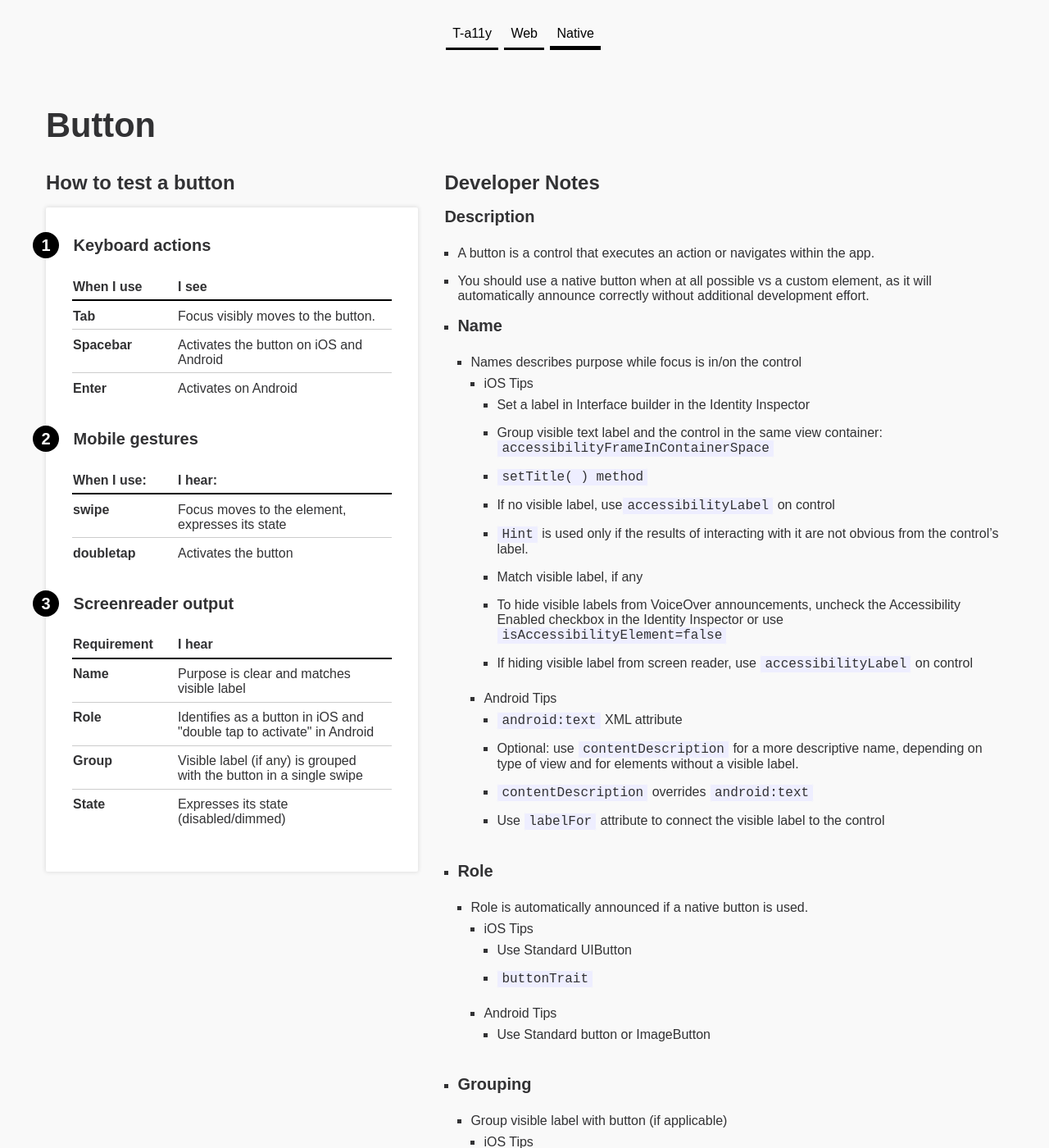
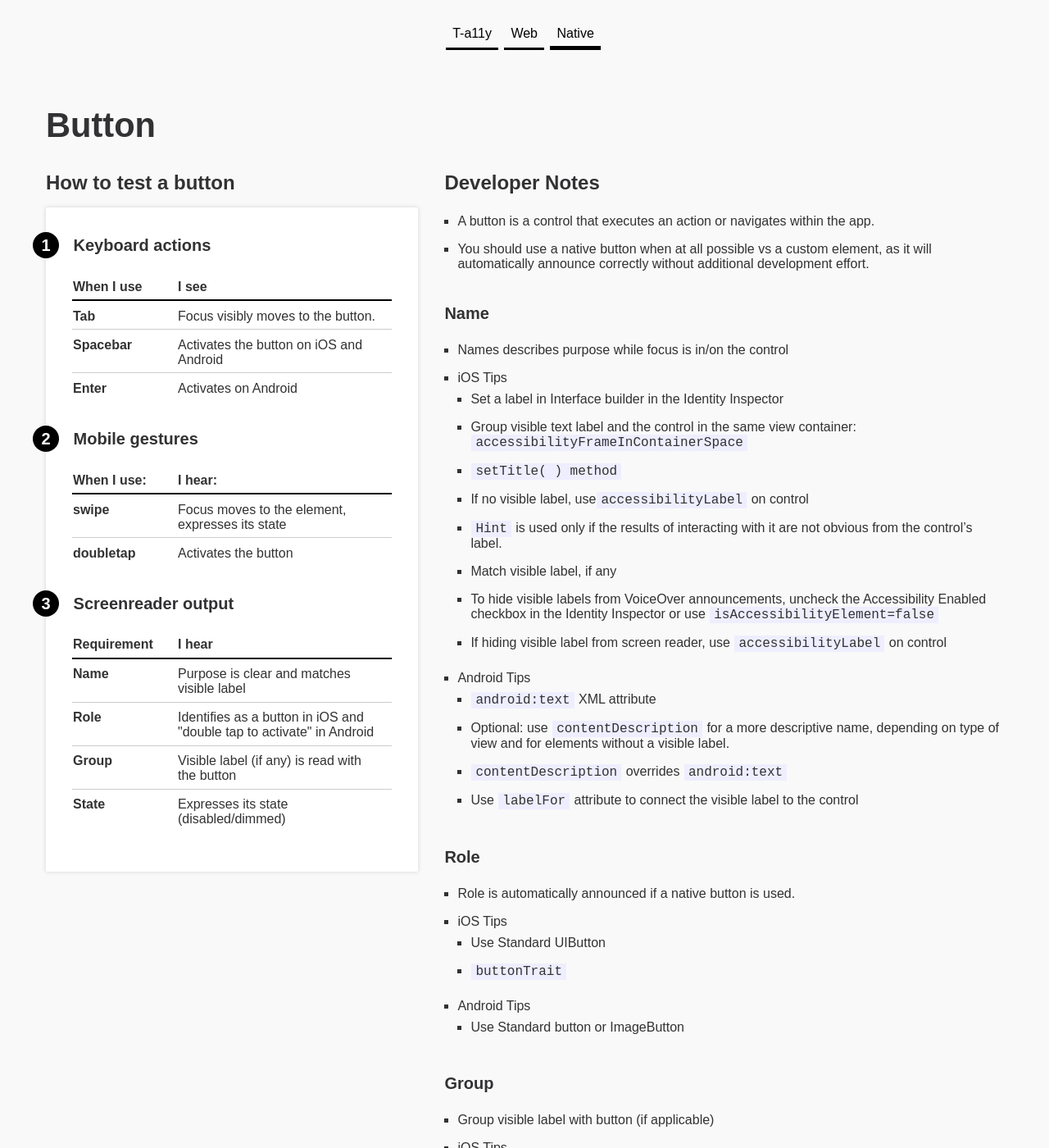
Before and after one commit to charlietriplett/OpenA11yEngineer, a Jekyll site: the page built from _checklist-native/button.md, in a window 1280 px wide and 1400 px high. Shown: the whole window at 82% size. Built offline with Jekyll 4.4.1, drawn with Linux system fonts in a browser that asks for light colours.

Commit message:
Updated formatting

```diff
--- a/_checklist-native/button.md
+++ b/_checklist-native/button.md
@@ -11,7 +10,6 @@
     Activates the button on iOS and Android
   enter: |
     Activates on Android
-
 
 mobile:
   swipe: |
@@ -24,91 +22,101 @@
 role:  |
   Identifies as a button in iOS and "double tap to activate" in Android
 group: |
-  Visible label (if any) is grouped with the button in a single swipe
+  Visible label (if any) is read with the button
 state: |
   Expresses its state (disabled/dimmed)
 
 ---
 
+## Developer Notes
 
-## Developer Notes
-### **Description**
-* A button is a control that executes an action or navigates within the app.
-* You should use a native button when at all possible vs a custom element, as it will automatically announce correctly without additional development effort.
-* ### **Name**
-  * Names describes purpose while focus is in/on the control
-    * iOS Tips
-      * Set a label in Interface builder in the Identity Inspector
-      * Group visible text label and the control in the same view container: `accessibilityFrameInContainerSpace`
-      * `setTitle( ) method`
-      * If no visible label, use`accessibilityLabel` on control
-      * `Hint` is used only if the results of interacting with it are not obvious from the control's label.
-      * Match visible label, if any
-      * To hide visible labels from VoiceOver announcements, uncheck the Accessibility Enabled checkbox in the Identity Inspector or use `isAccessibilityElement=false`
-      * If hiding visible label from screen reader, use `accessibilityLabel` on control
-    * Android Tips
-      * `android:text` XML attribute
-      * Optional: use `contentDescription` for a more descriptive name, depending on type of view and for elements without a visible label.
-      * `contentDescription` overrides `android:text`
-      * Use `labelFor` attribute to connect the visible label to the control
-* ### **Role**
-  * Role is automatically announced if a native button is used.
-    * iOS Tips
-      * Use Standard UIButton
-      * `buttonTrait`
-    * Android Tips
-      * Use Standard button or ImageButton
-* ### **Grouping**
-  * Group visible label with button (if applicable)
-    * iOS Tips
-      - `accessibilityFrame`
-      - `accessibilityFrameInContainerSpace`
-      - GroupView
-      - Only the container class is an accessible element, `isAccessibilityElement=true` and announces all elements in one announcement  This makes child elements no longer accessible by screen reader.
-    * Android Tips
-      - ViewGroup
-      - Set the container object's `android:screenReaderFocusable attribute=true`, and each inner object's `android:focusable attribute=false`. In doing so, accessibility services can present the inner elements' `contentDescriptions` or names, one after the other, in a single announcement.
-* ### **State**
-  * States can be selected, dimmed/disabled, on/off.
-    * iOS Tips
-      - Active: `isEnabled property`
-      - Disabled: `UIAccessibilityTraitNotEnabled`
-      - Announcement: dimmed
-    * Android Tips
-      - Active: `android:enabled=true`
-      - Disabled: `android:enabled=false`
-      - Announcement: disabled
-* ### **Focus**
-  * Only manage focus when needed.  Primarily, let the device manage default focus order
-  * Consider how focus should be managed between child elements and their parent views or containers
-    * iOS Tips
-      - `accessibilityElementIsFocused`
-      - `isAccessibilityElement=true`, makes the element visible to the Accessibility API
-      - `accessibilityElementsHidden` indicates that the children elements of the target element are visible or not to the Accessibility API
-      - `accessibilityViewIsModal` contains the screen reader focus inside the Modal
-      - To move screen reader focus to newly revealed content: `UIAccessibilityLayoutChangedNotification`
-      - To NOT move focus, but announce new content: `UIAccessibilityAnnouncementNotification`
-    * Android Tips
-      - `importantForAccessibility` makes the element visible to the Accessibility API
-      - `android:focusable=true`
-      - `android=clickable=true`
-      - Implement an `onClick( )` event handler for keyboard, not `onTouch( )`
-      - `nextFocusDown`
-      - `nextFocusUp`
-      - `nextFocusRight`
-      - `nextFocusLeft`
-      - `accessibilityTraversalBefore` (or after)
-      - To move screen reader focus to newly revealed content: `Type_View_Focused`
-      - To NOT move focus, but announce new content: `accessibilityLiveRegion`
-        - Polite or Assertive settings
-      - To hide controls: `Important_For_Accessibility_false`
-* ### **Actions**
-  * For external keyboard and screen reader:
-    * iOS Tips
-      * Screen reader - to activate:  double tap
-      * Keyboard - to focus: tab or arrow keys
-      * Keyboard - to activate: space bar
-    * Android Tips
-      * Screen reader - to activate:  double tap
-      * Keyboard - to focus: tab or arrow keys
-      * Keyboard - to activate: space bar or enter key
+- A button is a control that executes an action or navigates within the app.
+- You should use a native button when at all possible vs a custom element, as it will automatically announce correctly without additional development effort.
+
+### Name
+
+- Names describes purpose while focus is in/on the control
+- iOS Tips
+  - Set a label in Interface builder in the Identity Inspector
+  - Group visible text label and the control in the same view container: `accessibilityFrameInContainerSpace`
+  - `setTitle( ) method`
+  - If no visible label, use`accessibilityLabel` on control
+  - `Hint` is used only if the results of interacting with it are not obvious from the control's label.
+  - Match visible label, if any
+  - To hide visible labels from VoiceOver announcements, uncheck the Accessibility Enabled checkbox in the Identity Inspector or use `isAccessibilityElement=false`
+  - If hiding visible label from screen reader, use `accessibilityLabel` on control
+- Android Tips
+  - `android:text` XML attribute
+  - Optional: use `contentDescription` for a more descriptive name, depending on type of view and for elements without a visible label.
+  - `contentDescription` overrides `android:text`
+  - Use `labelFor` attribute to connect the visible label to the control
+
+### Role
+
+- Role is automatically announced if a native button is used.
+- iOS Tips
+  - Use Standard UIButton
+  - `buttonTrait`
+- Android Tips
+  - Use Standard button or ImageButton
+
+### Group
+
+- Group visible label with button (if applicable)
+- iOS Tips
+  - `accessibilityFrame`
+  - `accessibilityFrameInContainerSpace`
+  - GroupView
+  - Only the container class is an accessible element, `isAccessibilityElement=true` and announces all elements in one announcement  This makes child elements no longer accessible by screen reader.
+- Android Tips
+  - ViewGroup
+  - Set the container object's `android:screenReaderFocusable attribute=true`, and each inner object's `android:focusable attribute=false`. In doing so, accessibility services can present the inner elements' `contentDescriptions` or names, one after the other, in a single announcement.
+
+### State
+
+- States can be selected, dimmed/disabled, on/off.
+- iOS Tips
+  - Active: `isEnabled property`
+  - Disabled: `UIAccessibilityTraitNotEnabled`
+  - Announcement: dimmed
+- Android Tips
+  - Active: `android:enabled=true`
+  - Disabled: `android:enabled=false`
+  - Announcement: disabled
+
+### Focus
+
+- Only manage focus when needed.  Primarily, let the device manage default focus order
+- Consider how focus should be managed between child elements and their parent views or containers
+- iOS Tips
+  - `accessibilityElementIsFocused`
+  - `isAccessibilityElement=true`, makes the element visible to the Accessibility API
+  - `accessibilityElementsHidden` indicates that the children elements of the target element are visible or not to the Accessibility API
+  - `accessibilityViewIsModal` contains the screen reader focus inside the Modal
+  - To move screen reader focus to newly revealed content: `UIAccessibilityLayoutChangedNotification`
+  - To NOT move focus, but announce new content: `UIAccessibilityAnnouncementNotification`
+- Android Tips
+  - `importantForAccessibility` makes the element visible to the Accessibility API
+  - `android:focusable=true`
+  - `android=clickable=true`
+  - Implement an `onClick( )` event handler for keyboard, not `onTouch( )`
+  - `nextFocusDown`
+  - `nextFocusUp`
+  - `nextFocusRight`
+  - `nextFocusLeft`
+  - `accessibilityTraversalBefore` (or after)
+  - To move screen reader focus to newly revealed content: `Type_View_Focused`
+  - To NOT move focus, but announce new content: `accessibilityLiveRegion`
+    - Polite or Assertive settings
+  - To hide controls: `Important_For_Accessibility_false`
+
+### Actions
+- For external keyboard and screen reader:
+- iOS Tips
+  - Screen reader - to activate:  double tap
+  - Keyboard - to focus: tab or arrow keys
+  - Keyboard - to activate: space bar
+- Android Tips
+  - Screen reader - to activate:  double tap
+  - Keyboard - to focus: tab or arrow keys
+  - Keyboard - to activate: space bar or enter key
```
Also changed, not shown: other parts of _checklist-native/button.md (+0 -1 lines).
